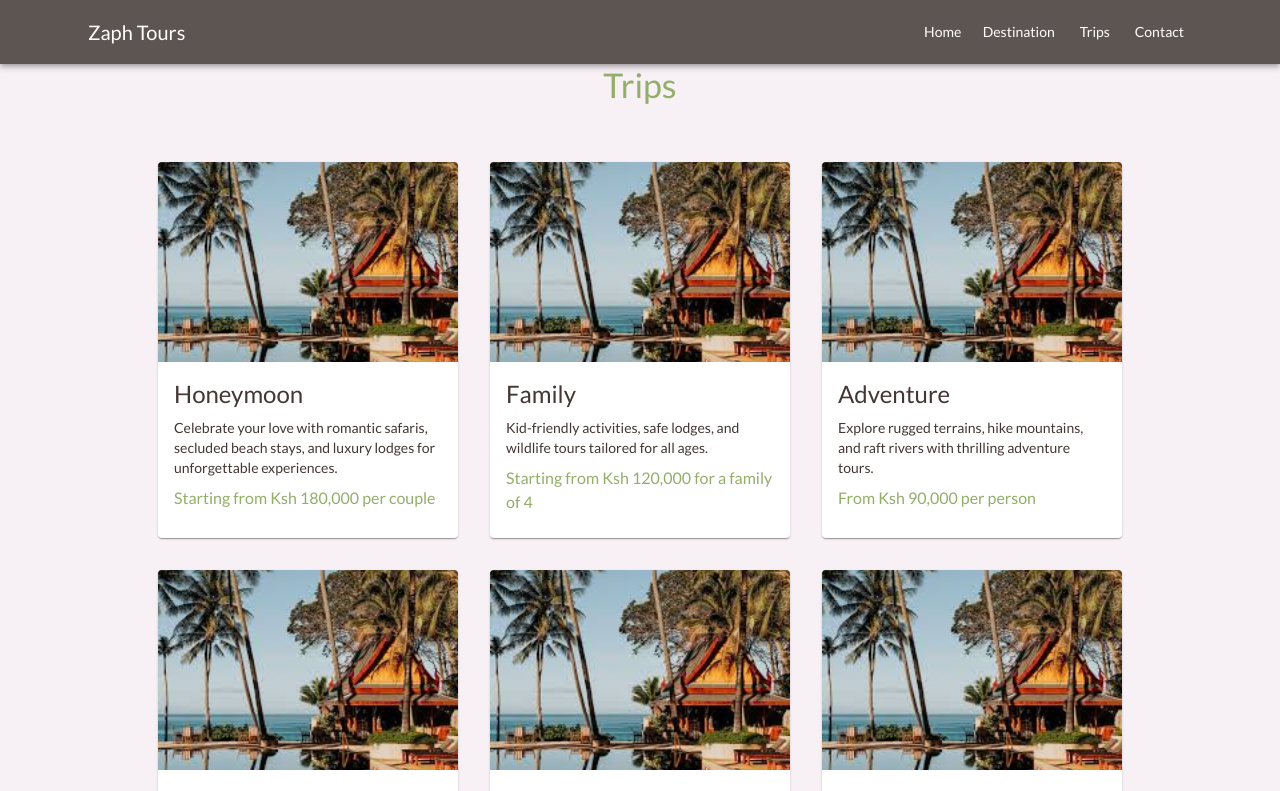
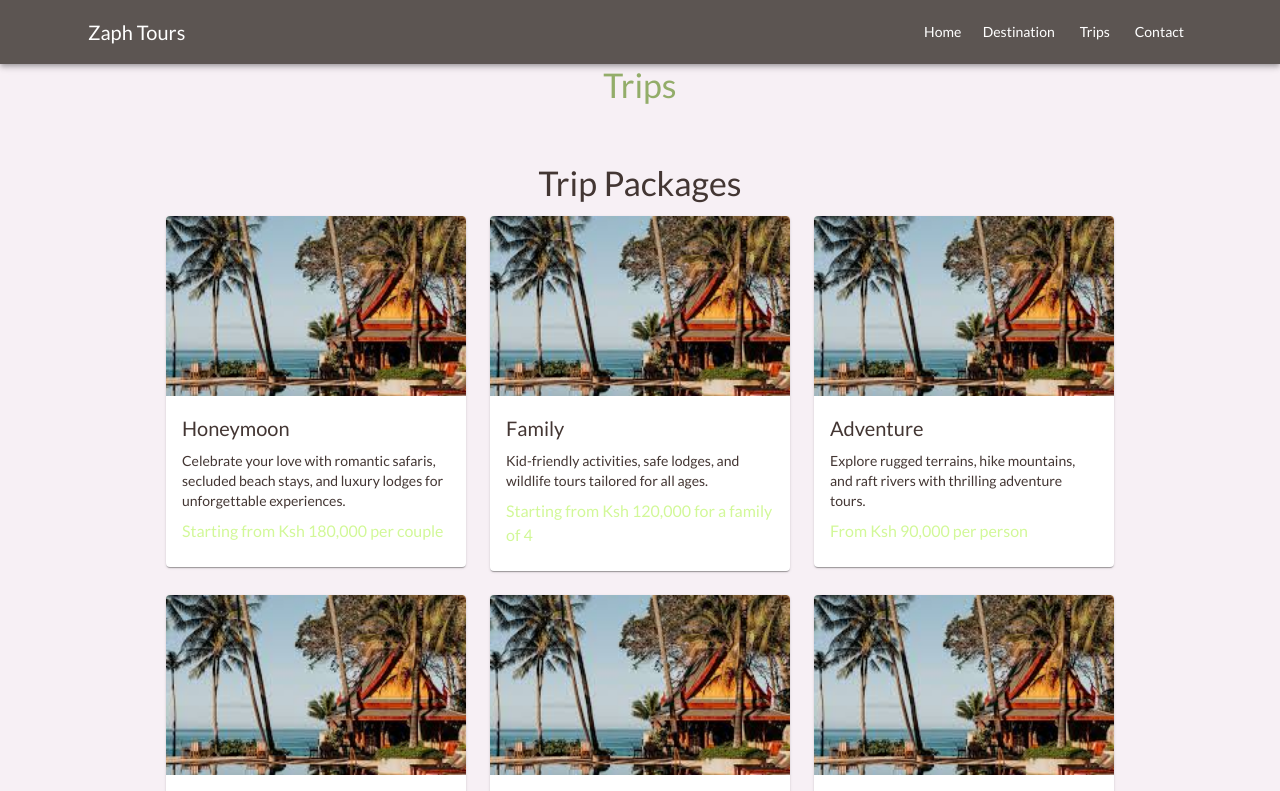
Before and after one commit to Mbogo47/teach2give_training, a React (Vite) app in the folder React/zaph-tours/: page /trips in a window 1280 px wide. Shown: the top 791 px of the page. Built offline with nearby package versions, Linux system fonts and the light colour scheme.

Commit message:
Fixed an issue

```diff
--- a/React/zaph-tours/package.json
+++ b/React/zaph-tours/package.json
@@ -24,8 +24,8 @@
     "swiper": "^11.2.10"
   },
   "devDependencies": {
-    "@types/react": "^18.2.15",
-    "@types/react-dom": "^18.2.7",
+    "@types/react": "^18.3.23",
+    "@types/react-dom": "^18.3.7",
     "@types/react-slick": "^0.23.13",
     "@types/swiper": "^5.4.3",
     "@typescript-eslint/eslint-plugin": "^6.0.0",
--- a/React/zaph-tours/src/components/Trips/TripsData.ts
+++ b/React/zaph-tours/src/components/Trips/TripsData.ts
@@ -1,5 +1,3 @@
-// src/data/tripTypesData.ts
-
 export type TripType = {
   title: string;
   images: string[];
--- a/React/zaph-tours/src/components/Trips/TripsTypes.tsx
+++ b/React/zaph-tours/src/components/Trips/TripsTypes.tsx
@@ -1,45 +1,53 @@
-// src/pages/TripTypesPage.tsx
-
-import {
-  Box,
-  Typography,
-  Grid,
-  Card,
-  CardMedia,
-  CardContent,
-} from "@mui/material";
+import Box from "@mui/material/Box";
+import Typography from "@mui/material/Typography";
+import Card from "@mui/material/Card";
+import CardMedia from "@mui/material/CardMedia";
+import CardContent from "@mui/material/CardContent";
 import tripTypes, { TripType } from "./TripsData";
 
 const TripTypes = () => {
   return (
     <Box sx={{ p: 4 }}>
-      <Grid
-        container
-        spacing={4}
-        sx={{ display: "flex", justifyContent: "center" }}
+      <Typography variant="h4" align="center" gutterBottom>
+        Trip Packages
+      </Typography>
+
+      <Box
+        sx={{
+          display: "flex",
+          flexWrap: "wrap",
+          justifyContent: "center",
+          gap: 3,
+        }}
       >
         {tripTypes.map((trip: TripType, index: number) => (
-          <Grid item xs={12} sm={6} md={4} key={index}>
-            <Card sx={{ height: "100%", width: "300px" }}>
+          <Card
+            key={index}
+            sx={{
+              width: 300,
+              display: "flex",
+              flexDirection: "column",
+              height: "100%",
+            }}
+          >
             <CardMedia
               component="img"
-                height="200"
+              height="180"
               image={trip.images[0]}
               alt={trip.title}
             />
             <CardContent>
-                <Typography variant="h5" gutterBottom>
+              <Typography variant="h6" gutterBottom>
                 {trip.title}
               </Typography>
               <Typography variant="body2">{trip.description}</Typography>
-                <Typography sx={{ mt: 1 }} color="secondary.dark">
+              <Typography color="secondary" sx={{ mt: 1 }}>
                 {trip.price}
               </Typography>
             </CardContent>
           </Card>
-          </Grid>
         ))}
-      </Grid>
+      </Box>
     </Box>
   );
 };
--- a/React/zaph-tours/src/pages/Destinations.tsx
+++ b/React/zaph-tours/src/pages/Destinations.tsx
@@ -1,4 +1,4 @@
-import { Box, Grid, Typography, Container } from "@mui/material";
+import { Box, Typography, Container } from "@mui/material";
 import DestinationsCard from "../components/Destinations/DestinationsCard";
 import destinationsData from "../components/Destinations/Destinations";
 import Title from "../components/Title";
@@ -12,17 +12,21 @@ const Destinations = () => {
           Discover breathtaking places with Zaph Tours – perfect for solo and
           group travelers.
         </Typography>
-        <Grid
-          container
-          spacing={4}
-          sx={{ display: "flex", justifyContent: "center" }}
+
+        <Box
+          sx={{
+            display: "flex",
+            flexWrap: "wrap",
+            justifyContent: "center",
+            gap: 4,
+          }}
         >
           {destinationsData.map((dest) => (
-            <Grid item xs={12} sm={6} md={4} key={dest.id}>
+            <Box key={dest.id} sx={{ width: 300 }}>
               <DestinationsCard destination={dest} />
-            </Grid>
+            </Box>
           ))}
-        </Grid>
+        </Box>
       </Container>
     </Box>
   );
```
Also changed, not shown: 1 other file (tests, documents, lock files or other folders). Lines whose indentation alone changed are shown as unchanged.
